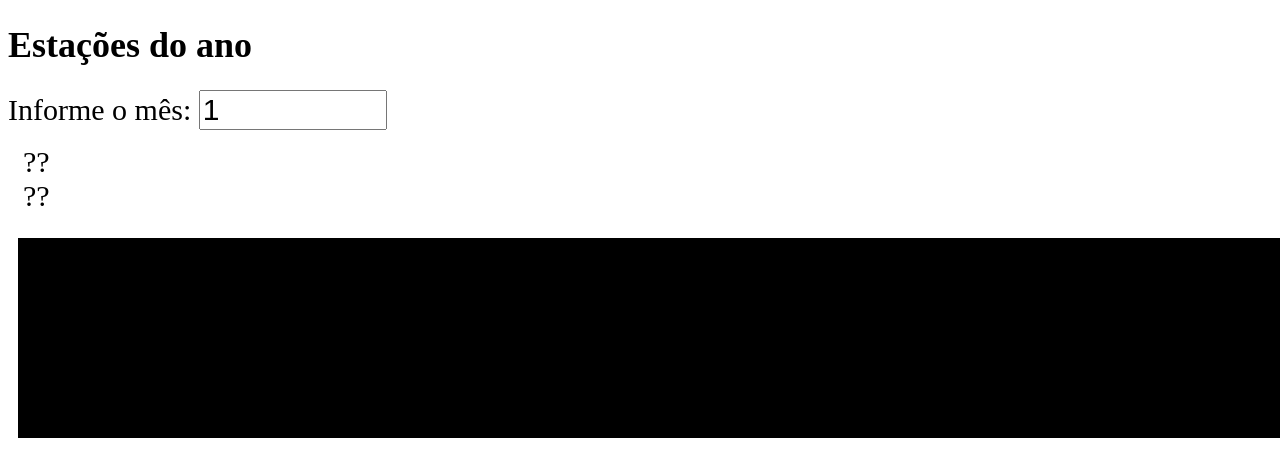
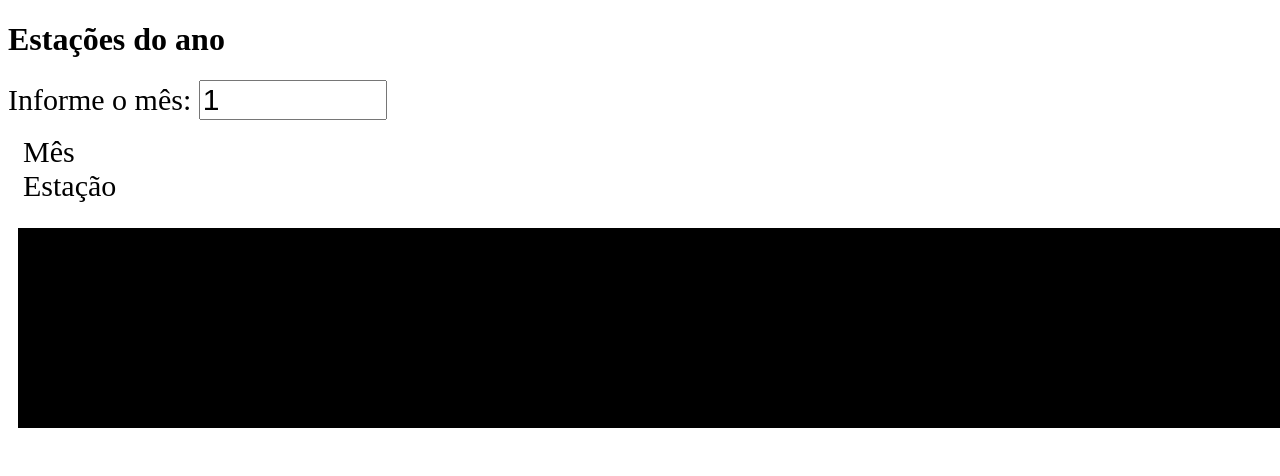
Before and after one commit to BorgesJPBD/Trabalho-Esta-es, a plain HTML site: page index.html in a window 1280 px wide. Shown: the top 476 px of the page. Drawn offline with Linux system fonts and the light colour scheme.

Commit message:
retirado os sinais de interrogação do texto inicial, e adicionei o cursor pointer no css

```diff
--- a/estilos.css
+++ b/estilos.css
@@ -3,13 +3,10 @@
 }
 
 body {
-    width: 600px;
-    height: 1200px;
-    background-color: white;
+    font-size: 18px;
 }
-
 h1 {
-    font-size: 36px;
+    font-size: 32px;
 }
 
 .meses {
@@ -53,6 +50,7 @@ h1 {
     display: flex;
     justify-content: center;
     align-items: center;
+    cursor: pointer;
 }
 
 .estacoes {
--- a/index.html
+++ b/index.html
@@ -18,8 +18,8 @@
         </div>
 
         <div class = "resultados">
-            <label id = "nome_mes">??</label>
-            <label id="nome_estacao">??</label>
+            <label id="nome_mes">Mês</label>
+            <label id="nome_estacao">Estação</label>
             <!--<label id="nome_cor">??</label> -->
         </div>
 
```
